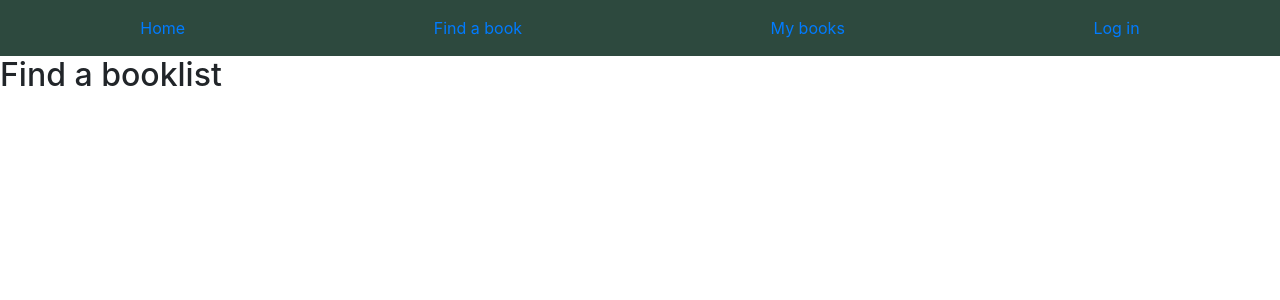
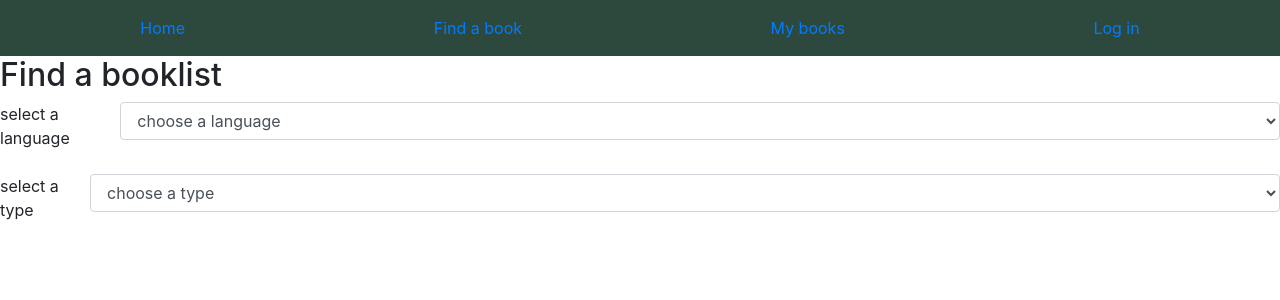
Before and after one commit to Tomtom-dev/Language-book-app-client, a React (Create React App) app: page /findBook in a window 1280 px wide. Shown: the top 300 px of the page. Built offline with nearby package versions, Linux system fonts and the light colour scheme.

Commit message:
add form for finn book page

```diff
--- /dev/null
+++ b/src/pages/find-a-booklist/index.css
@@ -0,0 +1,3 @@
+.input-select-size{
+    width:40em;
+}
--- a/src/pages/find-a-booklist/index.js
+++ b/src/pages/find-a-booklist/index.js
@@ -1,9 +1,40 @@
-import React from 'react'
+import React,{useState} from 'react'
+import { Button, Form, FormGroup, Label, Input, FormText } from 'reactstrap';
+import './index.css'
 
 export default function FindABookList() {
+
+    const [language, setLanguage] = useState("")
+    const [type, setType] = useState("")
+
+    console.log(language);
+    console.log(type);
+
+
     return (
         <div>
             <h2>Find a booklist</h2>
+            <Form>
+                <FormGroup style={{display:"flex"}}>
+                    <Label>select a language</Label>
+                    <Input className="input-select-size" type="select" onChange={event =>setLanguage(event.target.value)} value={language}>
+                        <option selected="selected">choose a language</option>
+                        <option>EN</option>
+                        <option>FR</option>
+                        <option>NL</option>
+
+                    </Input>
+                </FormGroup>
+                <FormGroup style={{display:"flex"}}>
+                    <Label>select a type </Label>
+                    <Input type="select" onChange={event =>setType(event.target.value)} value={type}>
+                        <option selected="selected">choose a type</option>
+                        <option>Horror</option>
+                        <option>Novel</option>
+                        <option>Fiction</option>
+                    </Input>
+                </FormGroup>
+            </Form>
         </div>
     )
 }
```
